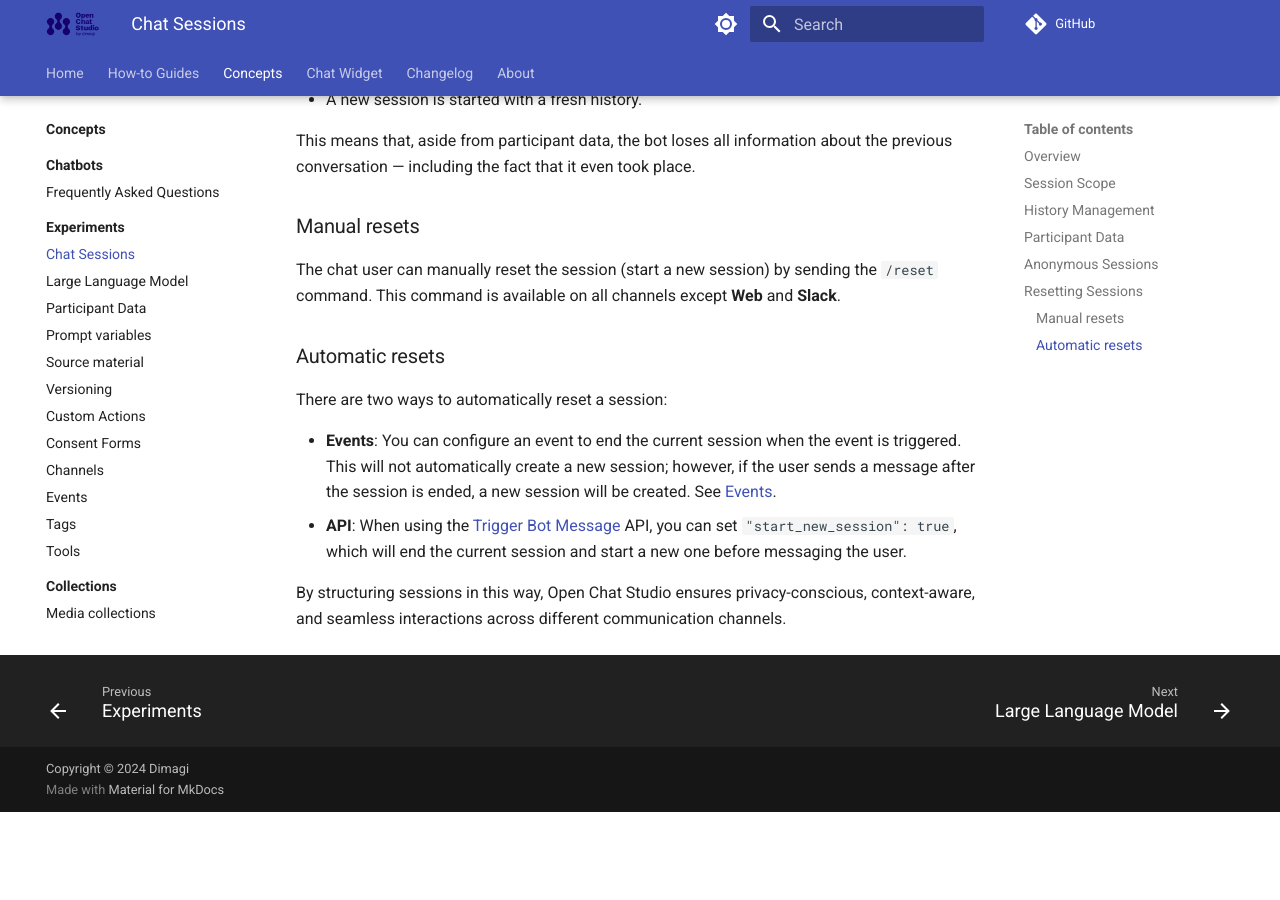
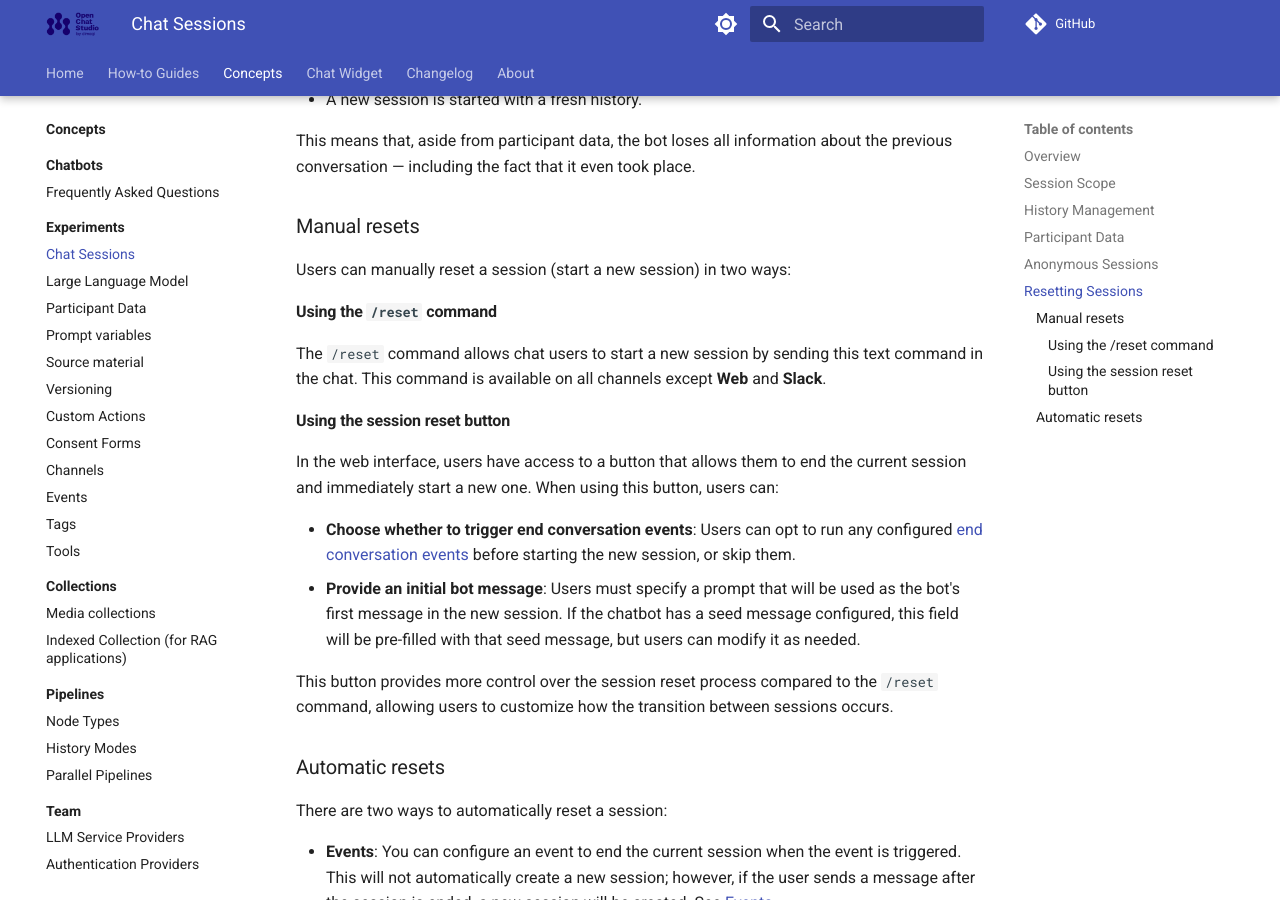
Before and after one commit to dimagi/open-chat-studio-docs, an MkDocs documentation site: the page built from docs/concepts/sessions.md, in a window 1280 px wide and 900 px high, scrolled down 1658 px. Built offline with MkDocs 1.6.1 and Material for MkDocs 9.7.7, drawn with Linux system fonts in a browser that asks for light colours; a script that is not in the unit is left out; comment, search, counter and statistics services are not loaded; before the commit the page ends 2470 px from its top, so only the background shows below that.

Commit message:
update changelog and docs from OCS PR #2638
Co-Authored-By: Claude Sonnet 4.5 <noreply@anthropic.com>

```diff
--- a/docs/concepts/sessions.md
+++ b/docs/concepts/sessions.md
@@ -52,7 +52,20 @@ This means that, aside from participant data, the bot loses all information abou
 
 ### Manual resets
 
-The chat user can manually reset the session (start a new session) by sending the `/reset` command. This command is available on all channels except **Web** and **Slack**.
+Users can manually reset a session (start a new session) in two ways:
+
+#### Using the `/reset` command
+
+The `/reset` command allows chat users to start a new session by sending this text command in the chat. This command is available on all channels except **Web** and **Slack**.
+
+#### Using the session reset button
+
+In the web interface, users have access to a button that allows them to end the current session and immediately start a new one. When using this button, users can:
+
+- **Choose whether to trigger end conversation events**: Users can opt to run any configured [end conversation events](events.md) before starting the new session, or skip them.
+- **Provide an initial bot message**: Users must specify a prompt that will be used as the bot's first message in the new session. If the chatbot has a seed message configured, this field will be pre-filled with that seed message, but users can modify it as needed.
+
+This button provides more control over the session reset process compared to the `/reset` command, allowing users to customize how the transition between sessions occurs.
 
 ### Automatic resets
 
```
Also changed, not shown: docs/changelog.md (+3 -0 lines).
